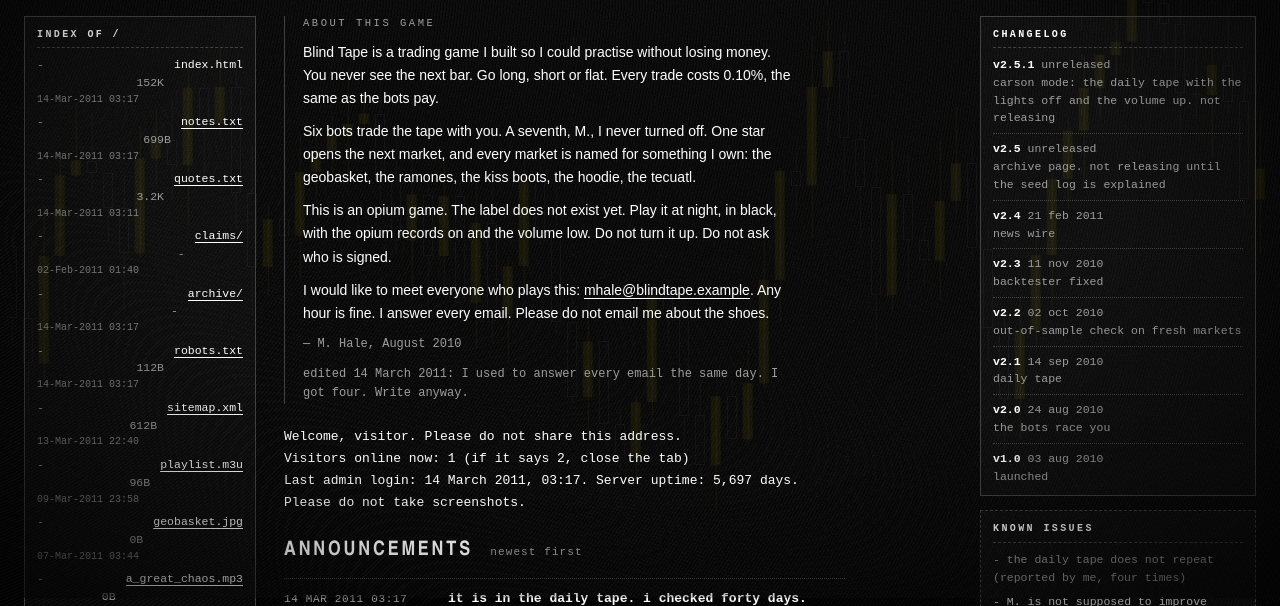
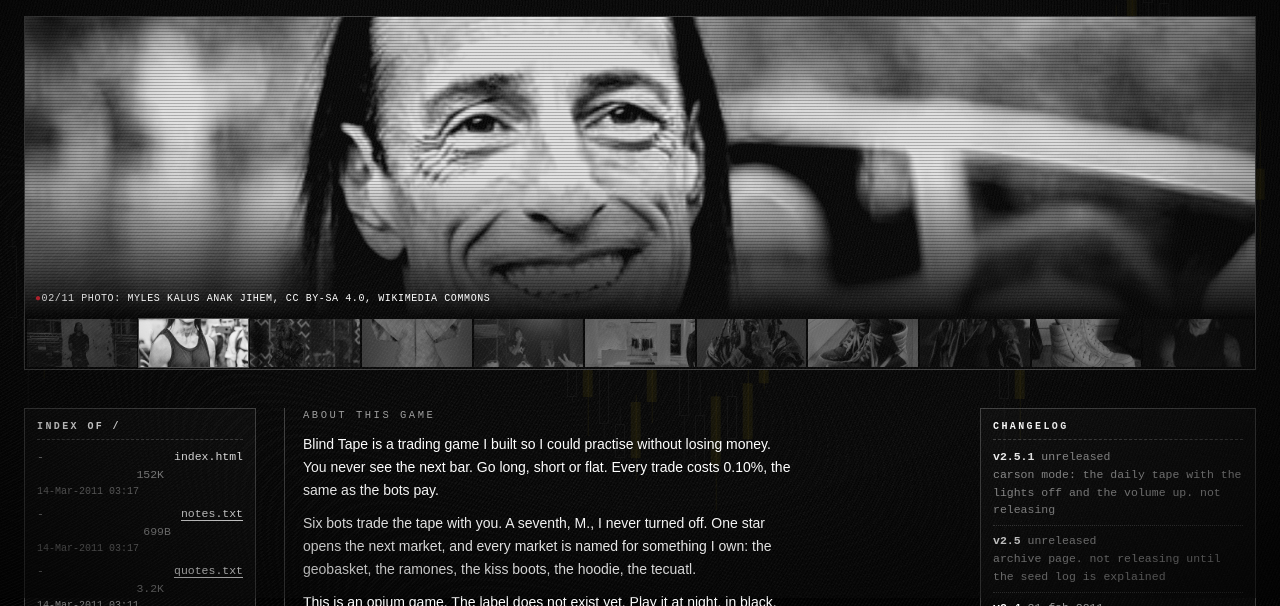
Before and after one commit to lanwakacsus/blind-tape, a website built with Vite: page index.html in a window 1280 px wide. Shown: the part 202-808 px from the top of the page. Built offline with nearby package versions, Linux system fonts and the light colour scheme.

Commit message:
Add an animated photo reel to the front page, with six more credited CC photos

```diff
--- a/index.html
+++ b/index.html
@@ -26,6 +26,7 @@
     <div class="title-inner wide">
       <div class="tickerbar" aria-hidden="true"><div class="ticker-track"><span>GEO <b class="up">+4.3%</b></span><span>RMN <b class="dn">-2.1%</b></span><span>KSS <b class="up">+11.8%</b></span><span>DRK <b class="dn">-9.4%</b></span><span>TCT <b class="up">+0.7%</b></span><span>CHAOS <b class="up">+43.0%</b></span><span>SIZE 43 <b class="dn">SOLD OUT</b></span><span>GEO <b class="up">+4.3%</b></span><span>RMN <b class="dn">-2.1%</b></span><span>KSS <b class="up">+11.8%</b></span><span>DRK <b class="dn">-9.4%</b></span><span>TCT <b class="up">+0.7%</b></span><span>CHAOS <b class="up">+43.0%</b></span><span>SIZE 43 <b class="dn">SOLD OUT</b></span></div></div>
       <h1 class="logo" data-text="Blind Tape">Blind Tape</h1>
+      <div class="reel" id="reel" aria-label="Photographs"><div class="reel-stage" id="reelStage"></div><div class="reel-cap" id="reelCap"></div><div class="reel-strip" id="reelStrip" aria-hidden="true"></div></div>
       <div class="cols">
         <aside class="rail left" aria-label="Index of the site">
           <section class="panel files"><h3>index of /</h3><ul id="fileList"></ul></section>
--- a/src/game/credits.ts
+++ b/src/game/credits.ts
@@ -3,7 +3,7 @@
  * picture where it is shown. Pure data: the image files are attached in ui/photos.ts. */
 
 export interface Photo {
-  id: 'geobasket' | 'dunk' | 'rick' | 'ken' | 'lonely';
+  id: 'geobasket' | 'dunk' | 'rick' | 'ken' | 'lonely' | 'ken2' | 'lonely2' | 'lonely3' | 'rick2' | 'rick3' | 'jacket';
   /** What the author calls it. */
   label: string;
   author: string;
@@ -19,7 +19,17 @@ export const PHOTOS: Photo[] = [
   { id: 'rick', label: 'rick owens', author: 'Asha Mines', license: 'CC BY-SA 3.0', licenseUrl: 'https://creativecommons.org/licenses/by-sa/3.0/', page: 'https://commons.wikimedia.org/wiki/File:Rick_Owens_(cropped).jpg' },
   { id: 'ken', label: 'ken carson', author: 'dylanisswagger', license: 'CC BY 3.0', licenseUrl: 'https://creativecommons.org/licenses/by/3.0/', page: 'https://commons.wikimedia.org/wiki/File:Ken_Carson_live_on_Chaos_Tour_at_Milwaukee_2024.jpg' },
   { id: 'lonely', label: 'destroy lonely', author: 'Wojciech Pędzich', license: 'CC BY 4.0', licenseUrl: 'https://creativecommons.org/licenses/by/4.0/', page: 'https://commons.wikimedia.org/wiki/File:Destroy_Lonely,_Clout_Festival_2024_05_(cropped).jpg' },
+  { id: 'ken2', label: 'ken carson', author: 'xNicoNF', license: 'CC BY 4.0', licenseUrl: 'https://creativecommons.org/licenses/by/4.0/', page: 'https://commons.wikimedia.org/wiki/File:Ken_Carson_performing_live_during_WTF_Tour_in_D%C3%BCsseldorf_(2026).jpg' },
+  { id: 'lonely2', label: 'destroy lonely', author: 'Wojciech Pędzich', license: 'CC BY 4.0', licenseUrl: 'https://creativecommons.org/licenses/by/4.0/', page: 'https://commons.wikimedia.org/wiki/File:Destroy_Lonely,_Clout_Festival_2024_03.jpg' },
+  { id: 'lonely3', label: 'destroy lonely', author: 'Wojciech Pędzich', license: 'CC BY 4.0', licenseUrl: 'https://creativecommons.org/licenses/by/4.0/', page: 'https://commons.wikimedia.org/wiki/File:Destroy_Lonely,_Clout_Festival_2024_06_(cropped).jpg' },
+  { id: 'rick2', label: 'rick owens', author: 'Jtsimenc', license: 'CC BY-SA 4.0', licenseUrl: 'https://creativecommons.org/licenses/by-sa/4.0/', page: 'https://commons.wikimedia.org/wiki/File:Rick_Owens_1.jpg' },
+  { id: 'rick3', label: 'rick owens, paris', author: 'Myles Kalus Anak Jihem', license: 'CC BY-SA 4.0', licenseUrl: 'https://creativecommons.org/licenses/by-sa/4.0/', page: 'https://commons.wikimedia.org/wiki/File:Rick_Owens_Paris_Fashion_Week_RTW_Spring_Summer_2019.jpg' },
+  { id: 'jacket', label: 'jacket', author: 'Staff photographer, Rhode Island School of Design Museum of Art', license: 'CC0 1.0', licenseUrl: 'https://creativecommons.org/publicdomain/zero/1.0/', page: 'https://commons.wikimedia.org/wiki/File:2008_Rick_Owens_woman%27s_jacket,_leather,_cotton,_and_rayon_01.jpg' },
 ];
+
+/** The photos that cycle on the front page, in order. */
+export const REEL: Photo['id'][] = ['ken2', 'rick3', 'lonely2', 'jacket', 'ken', 'rick2', 'lonely3', 'geobasket', 'lonely', 'dunk', 'rick'];
+
 
 /** Which photo lies over the chart of each market (index = level; the last is the daily tape). */
 export const CHART_PHOTO: Photo['id'][] = ['geobasket', 'dunk', 'ken', 'lonely', 'rick', 'ken'];
--- a/src/game/routes.ts
+++ b/src/game/routes.ts
@@ -2,7 +2,7 @@
  * the files in the index, the pages in the sitemap, and the pages that were never written.
  * Pure: no DOM. */
 
-import { creditsPage } from './credits';
+import { creditsPage, type Photo } from './credits';
 
 export const MAIL = 'mhale@blindtape.example';
 
@@ -11,7 +11,7 @@ export type ScreenRoute = 'notes' | 'quotes' | 'claims' | 'journal' | 'archive';
 export type Route =
   | { kind: 'title' }
   | { kind: 'screen'; id: ScreenRoute }
-  | { kind: 'page'; title: string; body: string; links: string[]; art?: string; photo?: 'geobasket' | 'dunk' | 'rick' | 'ken' | 'lonely' };
+  | { kind: 'page'; title: string; body: string; links: string[]; art?: string; photo?: Photo['id'] };
 
 const SCREENS: Record<string, ScreenRoute> = {
   '/notes': 'notes',
@@ -97,7 +97,7 @@ const ART: Record<string, string> = {
 };
 
 /** Pages that show a photograph (see game/credits.ts). */
-const PHOTO: Record<string, 'geobasket' | 'dunk' | 'rick' | 'ken' | 'lonely'> = {
+const PHOTO: Record<string, Photo['id']> = {
   '/geobasket': 'geobasket',
   '/dunks': 'dunk',
   '/rick-owens': 'rick',
--- a/src/styles.css
+++ b/src/styles.css
@@ -653,3 +653,23 @@ ul.plain li.done{color:var(--muted);text-decoration:line-through}
   .chartart .shot{animation:shotdrift 30s ease-in-out infinite alternate}
   @keyframes shotdrift{from{transform:scale(1.05) translate(0,0)}to{transform:scale(1.12) translate(-2%,2%)}}
 }
+
+/* the reel under the logo */
+.reel{position:relative;margin:0 0 16px;border:1px solid var(--line);background:#000;overflow:hidden}
+.reel-stage{position:relative;height:clamp(150px,26vw,300px);overflow:hidden}
+.reel-img{position:absolute;inset:0;width:100%;height:100%;object-fit:cover;object-position:50% 22%;filter:grayscale(1) contrast(1.25) brightness(.8)}
+.reel-stage::after{content:"";position:absolute;inset:0;background:linear-gradient(180deg,transparent 55%,#000),repeating-linear-gradient(0deg,rgba(0,0,0,.25) 0 1px,transparent 1px 3px);pointer-events:none}
+.reel-cap{position:absolute;left:10px;bottom:62px;z-index:2;font-family:var(--f-mono);font-size:10px;letter-spacing:.06em;text-transform:uppercase;color:var(--ink)}
+.reel-cap::before{content:"\25CF ";color:var(--gold)}
+.reel-strip{display:flex;gap:2px;padding:2px;background:#000}
+.reel-strip img{flex:1 1 0;min-width:0;height:48px;object-fit:cover;filter:grayscale(1) brightness(.5);cursor:pointer;border:0;outline:1px solid transparent}
+.reel-strip img.on{filter:grayscale(1) brightness(1);outline-color:var(--gold)}
+@media (prefers-reduced-motion:no-preference){
+  .reel-img{animation:reelin 4.5s ease-out both,burns 9s ease-out both}
+  @keyframes reelin{0%{opacity:0;filter:grayscale(1) contrast(3) brightness(2);transform:translate(8px,0) scale(1.1)}8%{opacity:1;transform:translate(-6px,0) scale(1.1)}14%{filter:grayscale(1) contrast(1.25) brightness(.8);transform:scale(1.08)}}
+  @keyframes burns{from{transform:scale(1.08) translate(0,0)}to{transform:scale(1.2) translate(-2%,-1%)}}
+  .reel-stage::before{content:"";position:absolute;left:0;right:0;height:2px;background:rgba(255,255,255,.25);z-index:3;animation:scan 5s linear infinite}
+  @keyframes scan{from{top:-2px}to{top:100%}}
+  .reel-strip img.on{animation:blink 1.2s steps(1) infinite}
+  @keyframes blink{50%{filter:grayscale(1) brightness(.7)}}
+}
--- a/src/ui/photos.ts
+++ b/src/ui/photos.ts
@@ -1,6 +1,12 @@
 /* Attaches the image files to the credits in game/credits.ts. They are inlined into the page
  * by the build. */
 
+import jacket from '../assets/jacket.jpg';
+import ken2 from '../assets/ken2.jpg';
+import lonely2 from '../assets/lonely2.jpg';
+import lonely3 from '../assets/lonely3.jpg';
+import rick2 from '../assets/rick2.jpg';
+import rick3 from '../assets/rick3.jpg';
 import dunk from '../assets/dunk.jpg';
 import geobasket from '../assets/geobasket.jpg';
 import ken from '../assets/ken.jpg';
@@ -8,4 +14,4 @@ import lonely from '../assets/lonely.jpg';
 import rick from '../assets/rick.jpg';
 import type { Photo } from '../game/credits';
 
-export const SRC: Record<Photo['id'], string> = { geobasket, dunk, ken, lonely, rick };
+export const SRC: Record<Photo['id'], string> = { geobasket, dunk, ken, lonely, rick, ken2, lonely2, lonely3, rick2, rick3, jacket };
--- a/src/ui/title.ts
+++ b/src/ui/title.ts
@@ -1,6 +1,7 @@
 /* Title screen: season map, play and CSV buttons, new-season reset, daily card. */
 
 import { LEVELS, parseCSV } from '../engine/market';
+import { reduceMotion } from '../env';
 import { starRow } from '../format';
 import { playLevel } from '../game/actions';
 import { body, stamp, unlocked } from '../game/diary';
@@ -10,7 +11,7 @@ import { startRound } from '../game/round';
 import { isUnlocked, newSeason, nextLevel, progress, save, totalStars } from '../game/save';
 import { startTitleBackground } from '../render/titleBackground';
 import { renderDaily } from './daily';
-import { photo } from '../game/credits';
+import { REEL, credit, photo } from '../game/credits';
 import { $, classes, fill, h, icon } from './dom';
 import { SRC } from './photos';
 import { currentScreen, onEnter, showScreen, type ScreenId } from './screens';
@@ -30,6 +31,7 @@ export function renderTitle(): void {
       h('figure', { class: 'shot' }, h('img', { src: SRC[id], alt: photo(id).label, loading: 'lazy' }), h('figcaption', null, `${photo(id).label} \u00b7 ${photo(id).author}, ${photo(id).license}`)),
     ),
   );
+  startReel();
   const days = Math.floor((Date.now() - UPDATED_AT) / 86400000);
   fill(
     $('#sitefoot'),
@@ -222,3 +224,23 @@ export function initTitle(): void {
   const csvIn = $<HTMLInputElement>('#csvIn');
   csvIn.addEventListener('change', () => loadCsv(csvIn));
 }
+
+let reelTimer: ReturnType<typeof setInterval> | undefined;
+
+/** The photographs at the top of the front page: one at a time, slowly, with a strip of all of them below. */
+function startReel(): void {
+  clearInterval(reelTimer);
+  let i = 0;
+  const stage = $('#reelStage');
+  const cap = $('#reelCap');
+  const show = (n: number) => {
+    i = n % REEL.length;
+    const p = photo(REEL[i]);
+    fill(stage, h('img', { class: 'reel-img', src: SRC[REEL[i]], alt: p.label }));
+    cap.textContent = `${String(i + 1).padStart(2, '0')}/${String(REEL.length).padStart(2, '0')}  ${credit(p)}`;
+    for (const [k, b] of [...$('#reelStrip').children].entries()) b.classList.toggle('on', k === i);
+  };
+  fill($('#reelStrip'), ...REEL.map((id, k) => h('img', { src: SRC[id], alt: '', onclick: () => show(k) })));
+  show(0);
+  if (!reduceMotion) reelTimer = setInterval(() => show(i + 1), 4500);
+}
```
Also changed, not shown: test/music.test.ts (+10 -2 lines), test/smoke.test.ts (+3 -0 lines), src/assets/jacket.jpg (added), src/assets/ken2.jpg (added), src/assets/lonely2.jpg (added), src/assets/lonely3.jpg (added), src/assets/rick2.jpg (added), src/assets/rick3.jpg (added).
